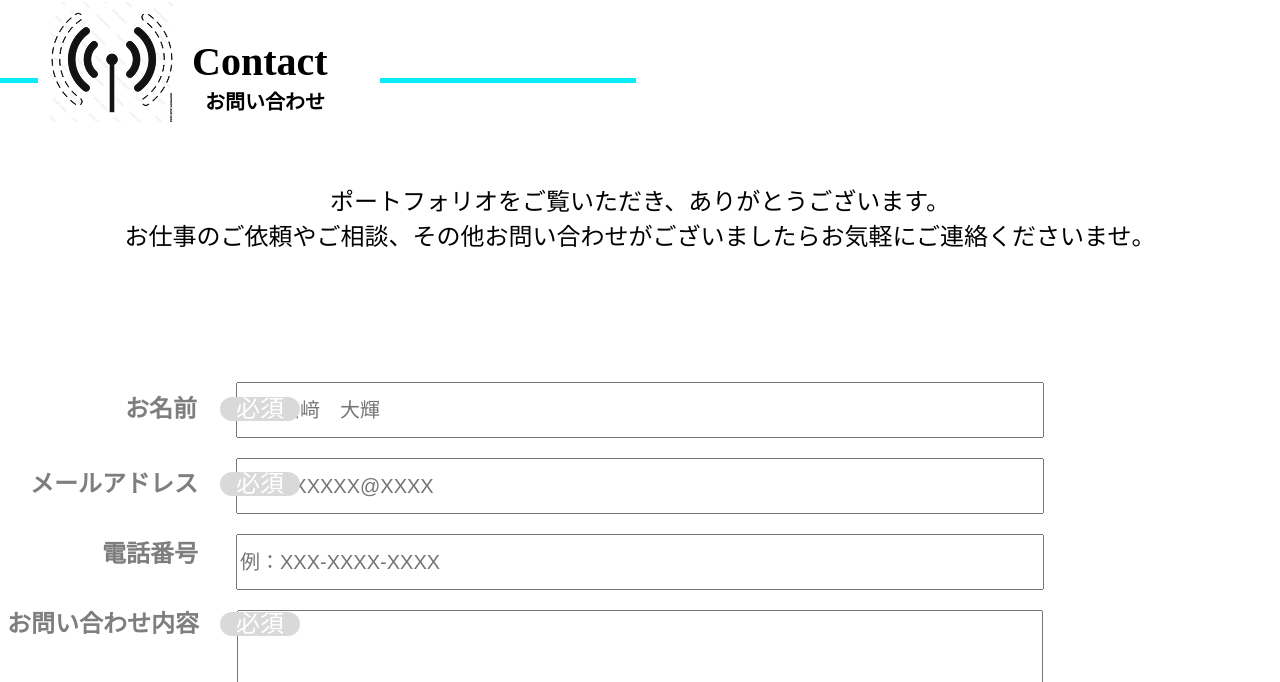
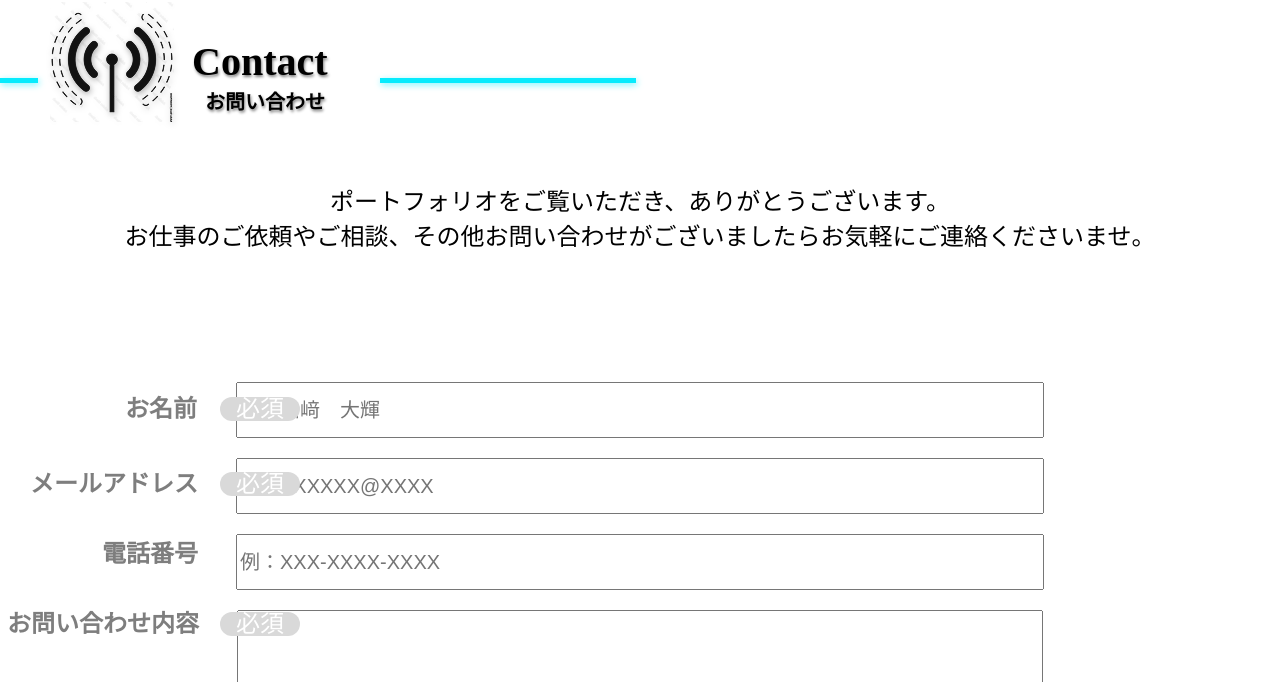
Before and after one commit to TaikiYamasaki/Portfolio1, a plain HTML site: page contact.html in a window 1280 px wide. Shown: the part 118-800 px from the top of the page. Drawn offline with Linux system fonts and the light colour scheme.

Commit message:
20250922

```diff
--- a/css/contact.css
+++ b/css/contact.css
@@ -49,6 +49,7 @@ a {
     position: absolute;
     top: 180px;
     left: 380px;
+    filter:drop-shadow(1px 2px 3px #07edfd8f);
 }
 
 .hr8 {
@@ -56,6 +57,7 @@ a {
     width: 3%;
     position: absolute;
     top: 180px;
+    filter:drop-shadow(1px 2px 3px #07edfd8f);
 }
 
 .contact_title h2 {
@@ -63,6 +65,7 @@ a {
     position: absolute;
     top: 160px;
     left: 192px;
+    text-shadow: 1px 2px 3px #808080;
 }
 
 .contact_title h3 {
@@ -70,12 +73,14 @@ a {
     position: absolute;
     top: 210px;
     left: 205px;
+    text-shadow: 1px 2px 3px #808080;
 }
 
 .contact_title img {
     position: absolute;
     top: 120px;
     left: 50px;
+    filter:drop-shadow(1px 2px 3px #a8a8a8);
 }
 
 .contact_text {
```
Also changed, not shown: css/style.css (+21 -4 lines).
